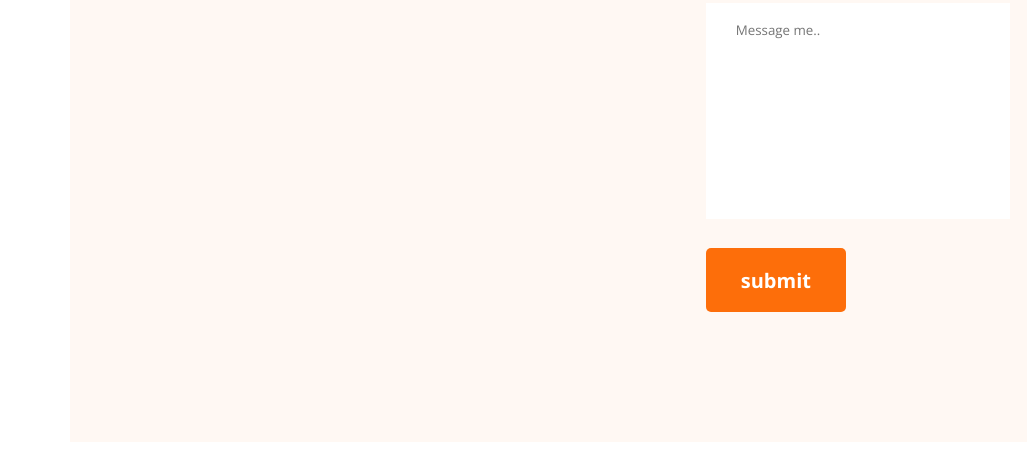
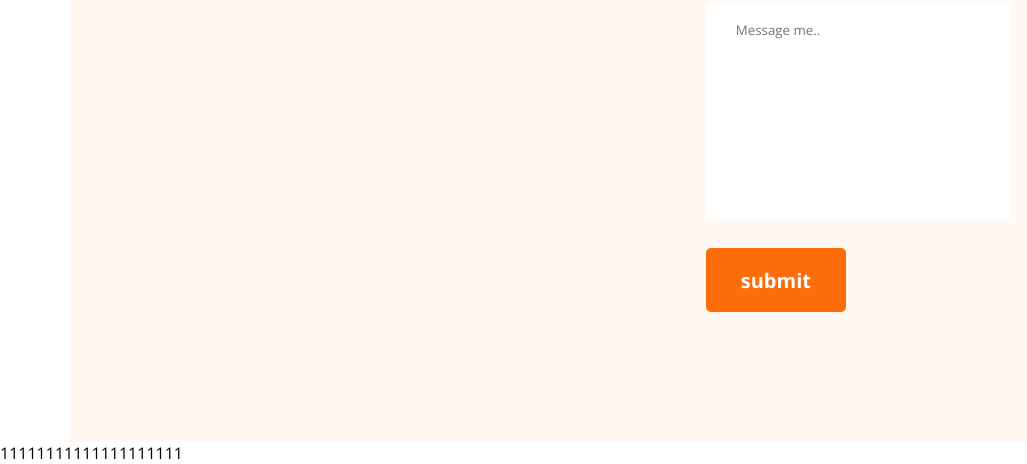
Before and after one commit to ariaanahmed/developer-portfolio, a plain HTML site: page index.html in a window 1280 px wide. Shown: the part 3438-3902 px from the top of the page, without its empty margins (0-1027 px from the left). Before the commit the page ends 3880 px from the top, so only its background shows below. Drawn offline with nearby package versions, Linux system fonts and the light colour scheme.

Commit message:
111 added

```diff
--- a/index.html
+++ b/index.html
@@ -189,7 +189,9 @@
             </div>
         </section>
     </main>
-    <footer></footer>
+    <footer>
+        11111111111111111111
+    </footer>
 </body>
 
 </html>
```
